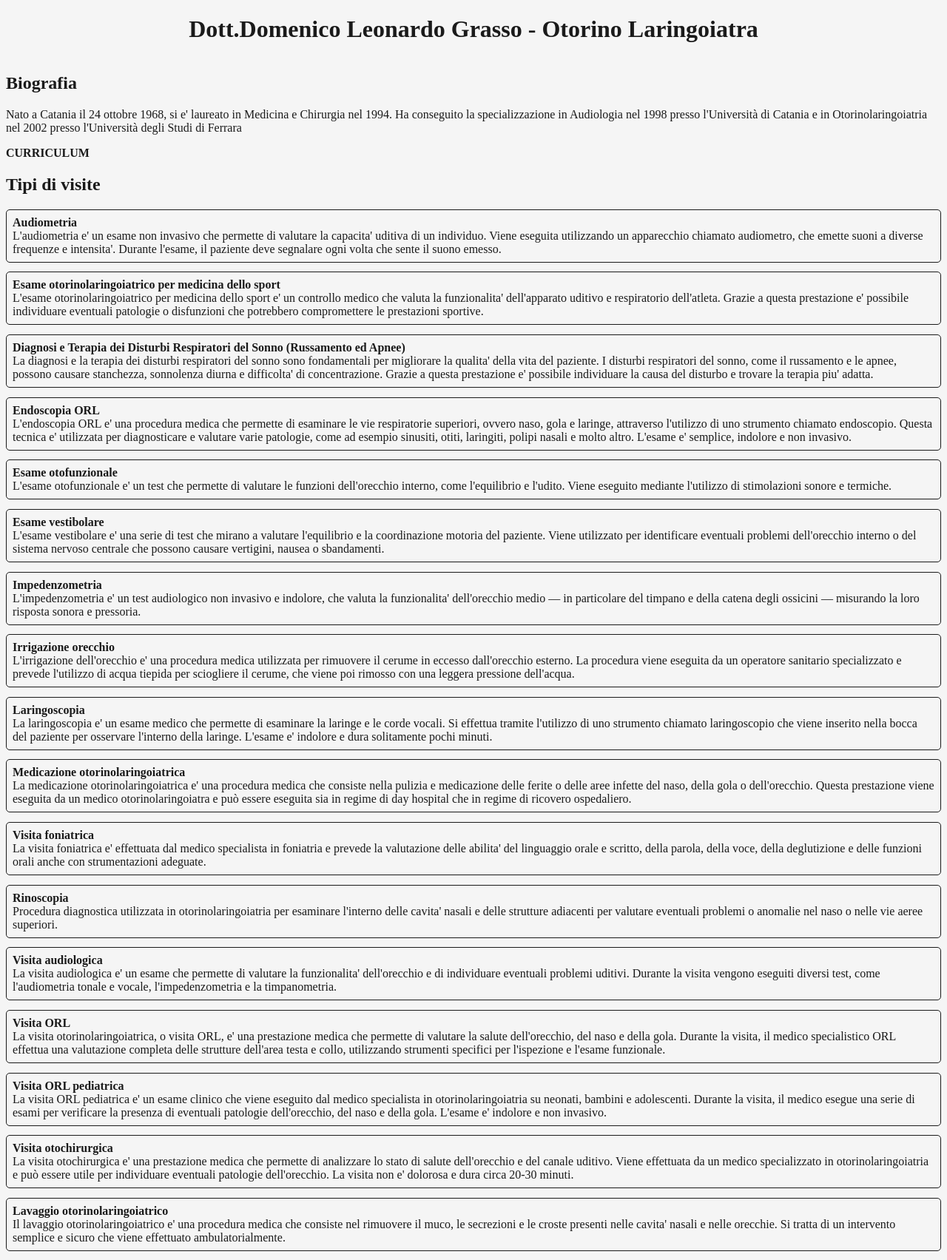
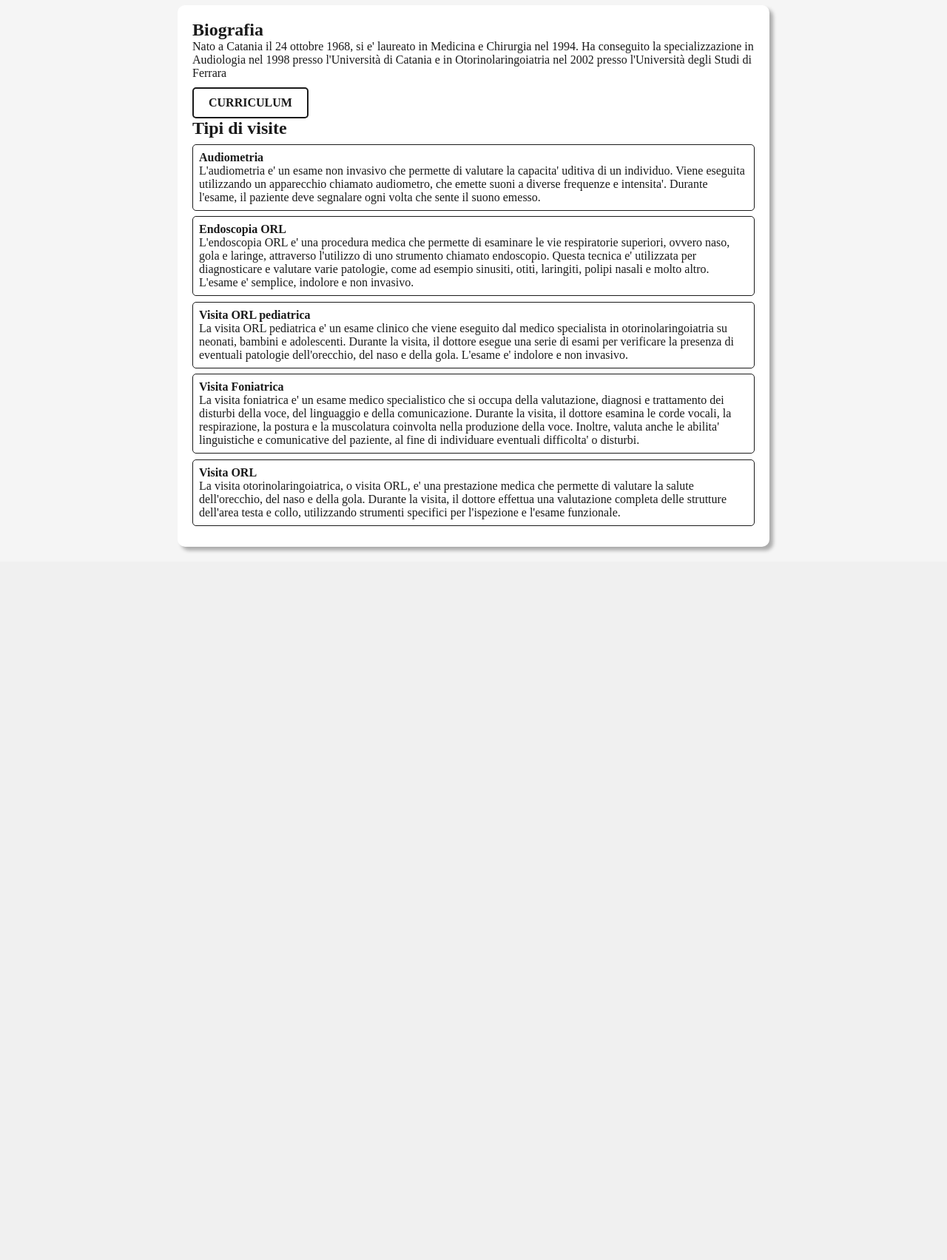
Before and after one commit to ffedericograsso/portfolioDottGrasso, a PHP site: page / in a window 1280 px wide. Shown: the part 458-2161 px from the top of the page at 74% size. After the commit the page ends 1204 px from the top, so only its background shows below. Run offline with PHP 8.4, Linux system fonts and the light colour scheme.

Commit message:
Versione 1.1

```diff
--- a/articoli.php
+++ b/articoli.php
@@ -14,7 +14,6 @@
     <div class="header">
             <?php require_once("header.php"); ?>
     </div>
-
     <div class="title">
         <h1>ARTICOLI</h1>
     </div>
--- a/css/styles.css
+++ b/css/styles.css
@@ -1,3 +1,8 @@
+*{
+    margin:0;
+    padding:0;
+    box-sizing: border-box;
+}
 body{
     font-family: 'Times New Roman', Times, serif;
     background-color: #F5F5F5;
@@ -6,16 +11,49 @@ body{
 }
 
 .header{
+    background-color: #1A1A1A;
+    color: #F5F5F5;
+    height: 60px;
     display: flex;
-    justify-content: space-evenly;
-    font-size: clamp(1rem, 2vw, 12rem); /* Increased font size */
-    margin:30px;
+    flex-direction: column;
+    box-shadow: 5px 5px 5px rgba(0, 0, 0, 0.3);
+    align-items: center;
+    justify-content: center;
+    position: sticky;
 }
 
-.header a,.content a,.contentTable a,.contentContact a{
+.links{
+    display: flex;
+    gap: 20px;
+    margin-top: 5px;
+}
+
+.header a{
     text-decoration: none;
-    color:#1A1A1A;
+    color:#F5F5F5;
     font-weight: bold;
+}
+
+.doctor-name{
+    font-weight: bold;
+    margin-left: 20px;
+    font-size: 20px;
+}
+
+.content{
+    max-width: 800px;
+    margin: 20px auto 20px auto;
+    padding: 20px;
+    background-color: #FFFFFF;
+    border-radius: 10px;
+    box-shadow: 5px 5px 5px rgba(0,0,0,0.3);
+}
+
+.content a,.contentTable a,.contentContact a{
+    text-decoration: none;
+    color: #1A1A1A;
+    font-weight: bold;
+
 }
 
 .content a, .contentTable a,.contentContact a{
@@ -24,23 +62,40 @@ body{
 
 .header a:hover{
     text-decoration: none;
+    background-color: #F5F5F5;
     color:#1A1A1A;
-    transform: scale(1.3);
+    padding: 5px;
+    border-radius: 5px;
 }
 
 #fotoProfilo{
     max-width: 100%;
-    width: 30%;
-    height: 30%;
+    width: 20%;
+    height: 20%;
     aspect-ratio: 1/1;
+    border-radius: 5px;
     object-fit: cover;
+    margin: 20px 0 20px 0;
 }
 
-.title,#title{
-    margin:20px;
+.title{
     display: flex;
     align-items: center;
     flex-direction: column;
+    margin:10px 0 10px 0;
+}
+
+.cv{
+    display: inline-block;
+    margin-top: 10px;
+    padding: 10px 20px;
+    border: 2px solid #1A1A1A;
+    border-radius: 5px;
+}
+
+.cv:hover{
+    background-color: #1A1A1A;
+    color: #F5F5F5;
 }
 
 .tableArticle tr{
@@ -77,9 +132,13 @@ thead{
     height: 50px;
 }
 
-
 td{
     padding: min(0.5em,10%);
+}
+
+th{
+    padding: min(0.5em,10%);
+    text-align: left;
 }
 
 #orari{
@@ -87,7 +146,6 @@ td{
 }
 
 .contentTable{
-    display: flex;
     display: flex;
     flex-direction: column;
     align-items: center
@@ -142,3 +200,16 @@ textarea{
     font-weight: bold;
     font-size: larger;
 }
+
+.title a{
+    text-decoration: none;
+    border: 2px solid #1A1A1A;
+    padding: 10px 20px;
+    border-radius: 5px;
+    color: #1A1A1A;
+}
+
+.title a:hover{
+    background-color: #1A1A1A;
+    color: #F5F5F5;
+}
--- a/header.php
+++ b/header.php
@@ -1,4 +1,4 @@
- <?php
+ <!--<?php
             if (isset($_SESSION['idUtente'])) {
                 $user = $_SESSION['idUtente'];
             }
@@ -13,14 +13,23 @@
         let form = "";
 
     <?php
-        if(isset($_SESSION['idUtente'])){
+       /* if(isset($_SESSION['idUtente'])){
                     echo "form = '<form action=\"logout.php\">".
                         "<input type=\"submit\" value=\"LOGOUT\" id=\"logout\">" .
                     "</form>';";
-        }
+        }*/
     ?>
 
     const bottoneBody = document.getElementById("bottone");
     bottoneBody.innerHTML = form;
     });
 </script>
+-->
+<div class="name">
+    <p class="doctor-name">Dott. Domenico Leonardo Grasso</p>
+</div>
+<div class="links">
+    <p><a href="index.php">ABOUT</a></p>
+    <p><a href="location.php">DOVE</a></p>
+    <p><a href="articoli.php">ARTICOLI</a></p>
+</div>
--- a/index.php
+++ b/index.php
@@ -11,64 +11,30 @@
             <?php require_once("header.php"); ?>
         </div>
         <div class="title">
+            <h1>Dott. Domenico Leonardo Grasso - Otorino Laringoiatra</h1>
             <img src="https://cittasalute.it/wp-content/uploads/2023/01/grasso-1.jpg" alt="fotoProfilo" id="fotoProfilo">
-            <h1>Dott.Domenico Leonardo Grasso - Otorino Laringoiatra</h1>
+            <a href="contact.php" class="button">PRENOTA UNA VISITA</a>
         </div>
         <div class="content">
             <h2>Biografia</h2>
             <p>Nato a Catania il 24 ottobre 1968, si e' laureato in Medicina e Chirurgia nel 1994. Ha conseguito la specializzazione in Audiologia nel 1998 presso l'Università di Catania e in Otorinolaringoiatria nel 2002 presso l'Università degli Studi di Ferrara</p>
-            <a href="cv_Grasso.pdf" target="_blank">CURRICULUM</a>
+            <a href="pdf/cv_dottGrasso.pdf" target="_blank" class="cv">CURRICULUM</a>
             <h2 class="hidden">Tipi di visite</h2>
             <p><div class="tipiVisita hidden"><b>Audiometria</b><br>
-                L'audiometria e' un esame non invasivo che permette di valutare la capacita' uditiva di un individuo. Viene eseguita utilizzando un apparecchio chiamato audiometro, che emette suoni a diverse frequenze e intensita'. Durante l'esame, il paziente deve segnalare ogni volta che sente il suono emesso.<br></div>
-
-              <div class="tipiVisita hidden"><b>Esame otorinolaringoiatrico per medicina dello sport</b><br>
-              L'esame otorinolaringoiatrico per medicina dello sport e' un controllo medico che valuta la funzionalita' dell'apparato uditivo e respiratorio dell'atleta. Grazie a questa prestazione e' possibile individuare eventuali patologie o disfunzioni che potrebbero compromettere le prestazioni sportive.<br></div>
-
-              <div class="tipiVisita hidden"><b>Diagnosi e Terapia dei Disturbi Respiratori del Sonno (Russamento ed Apnee)</b><br>
-              La diagnosi e la terapia dei disturbi respiratori del sonno sono fondamentali per migliorare la qualita' della vita del paziente. I disturbi respiratori del sonno, come il russamento e le apnee, possono causare stanchezza, sonnolenza diurna e difficolta' di concentrazione. Grazie a questa prestazione e' possibile individuare la causa del disturbo e trovare la terapia piu' adatta.<br></div>
+              L'audiometria e' un esame non invasivo che permette di valutare la capacita' uditiva di un individuo. Viene eseguita utilizzando un apparecchio chiamato audiometro, che emette suoni a diverse frequenze e intensita'. Durante l'esame, il paziente deve segnalare ogni volta che sente il suono emesso.<br></div>
 
               <div class="tipiVisita hidden"><b>Endoscopia ORL</b><br>
               L'endoscopia ORL e' una procedura medica che permette di esaminare le vie respiratorie superiori, ovvero naso, gola e laringe, attraverso l'utilizzo di uno strumento chiamato endoscopio. Questa tecnica e' utilizzata per diagnosticare e valutare varie patologie, come ad esempio sinusiti, otiti, laringiti, polipi nasali e molto altro. L'esame e' semplice, indolore e non invasivo.<br></div>
 
-              <div class="tipiVisita hidden"><b>Esame otofunzionale</b><br>
-              L'esame otofunzionale e' un test che permette di valutare le funzioni dell'orecchio interno, come l'equilibrio e l'udito. Viene eseguito mediante l'utilizzo di stimolazioni sonore e termiche.<br></div>
+              <div class="tipiVisita hidden"><b>Visita ORL pediatrica</b><br>
+              La visita ORL pediatrica e' un esame clinico che viene eseguito dal medico specialista in otorinolaringoiatria su neonati, bambini e adolescenti. Durante la visita, il dottore esegue una serie di esami per verificare la presenza di eventuali patologie dell'orecchio, del naso e della gola. L'esame e' indolore e non invasivo.<br></div>
 
-              <div class="tipiVisita hidden"><b>Esame vestibolare</b><br>
-              L'esame vestibolare e' una serie di test che mirano a valutare l'equilibrio e la coordinazione motoria del paziente. Viene utilizzato per identificare eventuali problemi dell'orecchio interno o del sistema nervoso centrale che possono causare vertigini, nausea o sbandamenti.<br></div>
-
-              <div class="tipiVisita hidden"><b>Impedenzometria</b><br>
-              L'impedenzometria e' un test audiologico non invasivo e indolore, che valuta la funzionalita' dell'orecchio medio — in particolare del timpano e della catena degli ossicini — misurando la loro risposta sonora e pressoria.<br></div>
-
-              <div class="tipiVisita hidden"><b>Irrigazione orecchio</b><br>
-              L'irrigazione dell'orecchio e' una procedura medica utilizzata per rimuovere il cerume in eccesso dall'orecchio esterno. La procedura viene eseguita da un operatore sanitario specializzato e prevede l'utilizzo di acqua tiepida per sciogliere il cerume, che viene poi rimosso con una leggera pressione dell'acqua.<br></div>
-
-              <div class="tipiVisita hidden"><b>Laringoscopia</b><br>
-              La laringoscopia e' un esame medico che permette di esaminare la laringe e le corde vocali. Si effettua tramite l'utilizzo di uno strumento chiamato laringoscopio che viene inserito nella bocca del paziente per osservare l'interno della laringe. L'esame e' indolore e dura solitamente pochi minuti.<br></div>
-
-              <div class="tipiVisita hidden"><b>Medicazione otorinolaringoiatrica</b><br>
-              La medicazione otorinolaringoiatrica e' una procedura medica che consiste nella pulizia e medicazione delle ferite o delle aree infette del naso, della gola o dell'orecchio. Questa prestazione viene eseguita da un medico otorinolaringoiatra e può essere eseguita sia in regime di day hospital che in regime di ricovero ospedaliero.<br></div>
-
-              <div class="tipiVisita hidden"><b>Visita foniatrica</b><br>
-              La visita foniatrica e' effettuata dal medico specialista in foniatria e prevede la valutazione delle abilita' del linguaggio orale e scritto, della parola, della voce, della deglutizione e delle funzioni orali anche con strumentazioni adeguate.<br></div>
-
-              <div class="tipiVisita hidden"><b>Rinoscopia</b><br>
-              Procedura diagnostica utilizzata in otorinolaringoiatria per esaminare l'interno delle cavita' nasali e delle strutture adiacenti per valutare eventuali problemi o anomalie nel naso o nelle vie aeree superiori.<br></div>
-
-              <div class="tipiVisita hidden"><b>Visita audiologica</b><br>
-              La visita audiologica e' un esame che permette di valutare la funzionalita' dell'orecchio e di individuare eventuali problemi uditivi. Durante la visita vengono eseguiti diversi test, come l'audiometria tonale e vocale, l'impedenzometria e la timpanometria.<br></div>
+              <div class="tipiVisita hidden"><b>Visita Foniatrica</b><br>
+              La visita foniatrica e' un esame medico specialistico che si occupa della valutazione, diagnosi e trattamento dei disturbi della voce, del linguaggio e della comunicazione. Durante la visita, il dottore esamina le corde vocali, la respirazione, la postura e la muscolatura coinvolta nella produzione della voce. Inoltre, valuta anche le abilita' linguistiche e comunicative del paziente, al fine di individuare eventuali difficolta' o disturbi.<br></div>
 
               <div class="tipiVisita hidden"><b>Visita ORL</b><br>
-              La visita otorinolaringoiatrica, o visita ORL, e' una prestazione medica che permette di valutare la salute dell'orecchio, del naso e della gola. Durante la visita, il medico specialistico ORL effettua una valutazione completa delle strutture dell'area testa e collo, utilizzando strumenti specifici per l'ispezione e l'esame funzionale.<br></div>
+              La visita otorinolaringoiatrica, o visita ORL, e' una prestazione medica che permette di valutare la salute dell'orecchio, del naso e della gola. Durante la visita, il dottore effettua una valutazione completa delle strutture dell'area testa e collo, utilizzando strumenti specifici per l'ispezione e l'esame funzionale.<br></div>
 
-              <div class="tipiVisita hidden"><b>Visita ORL pediatrica</b><br>
-              La visita ORL pediatrica e' un esame clinico che viene eseguito dal medico specialista in otorinolaringoiatria su neonati, bambini e adolescenti. Durante la visita, il medico esegue una serie di esami per verificare la presenza di eventuali patologie dell'orecchio, del naso e della gola. L'esame e' indolore e non invasivo.<br></div>
-
-              <div class="tipiVisita hidden"><b>Visita otochirurgica</b><br>
-              La visita otochirurgica e' una prestazione medica che permette di analizzare lo stato di salute dell'orecchio e del canale uditivo. Viene effettuata da un medico specializzato in otorinolaringoiatria e può essere utile per individuare eventuali patologie dell'orecchio. La visita non e' dolorosa e dura circa 20-30 minuti.<br></div>
-
-              <div class="tipiVisita hidden"><b>Lavaggio otorinolaringoiatrico</b><br>
-              Il lavaggio otorinolaringoiatrico e' una procedura medica che consiste nel rimuovere il muco, le secrezioni e le croste presenti nelle cavita' nasali e nelle orecchie. Si tratta di un intervento semplice e sicuro che viene effettuato ambulatorialmente.<br></div>
         </div>
    </body>
 </html>
--- a/informazioniArticolo.php
+++ b/informazioniArticolo.php
@@ -9,7 +9,7 @@
    </head>
    <body>
         <div class="header">
-            <?php require_once("modulo.php"); ?>
+            <?php require_once("header.php"); ?>
         </div>
         <div id="title">
         </div>
```
Also changed, not shown: 2 other files.
